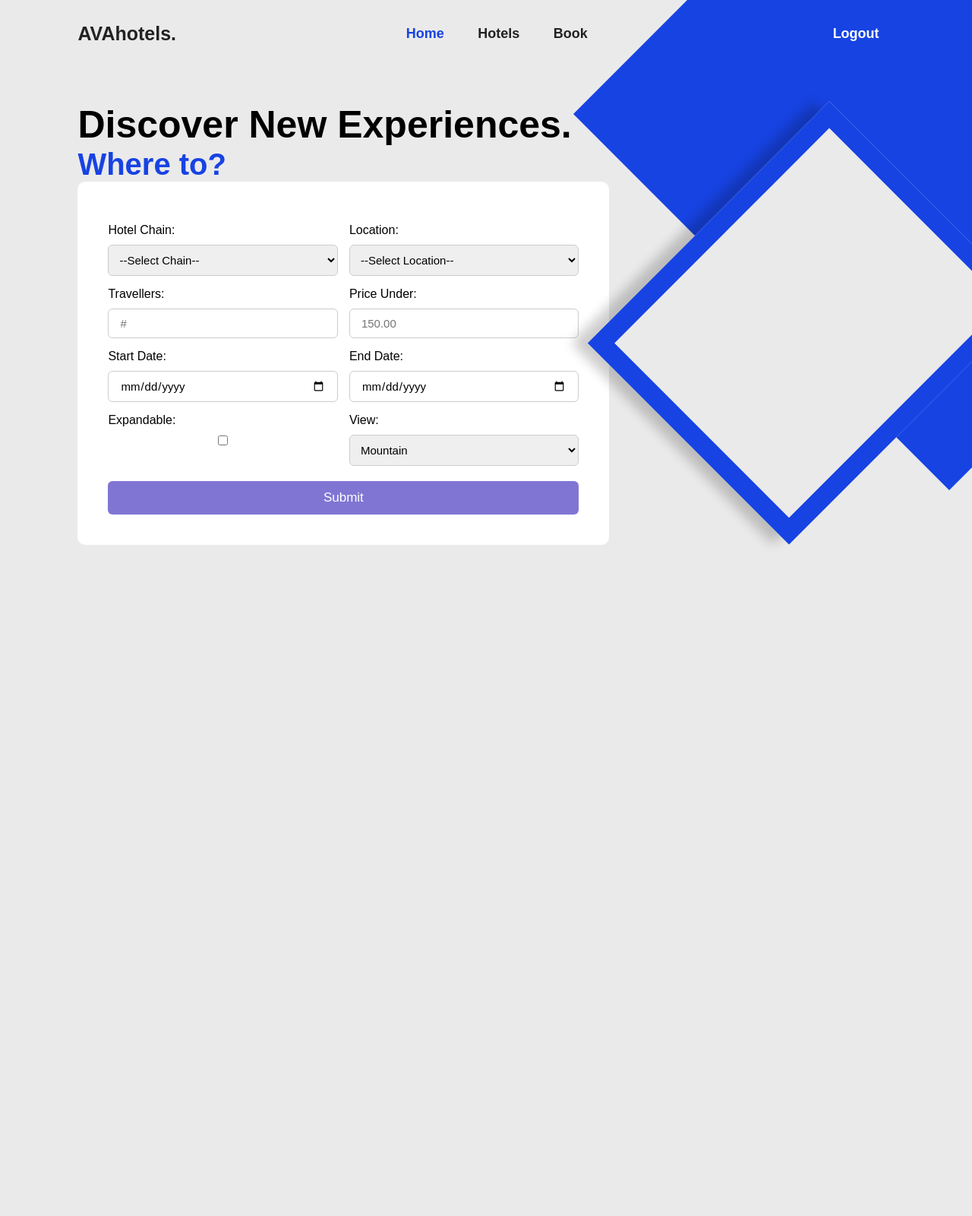
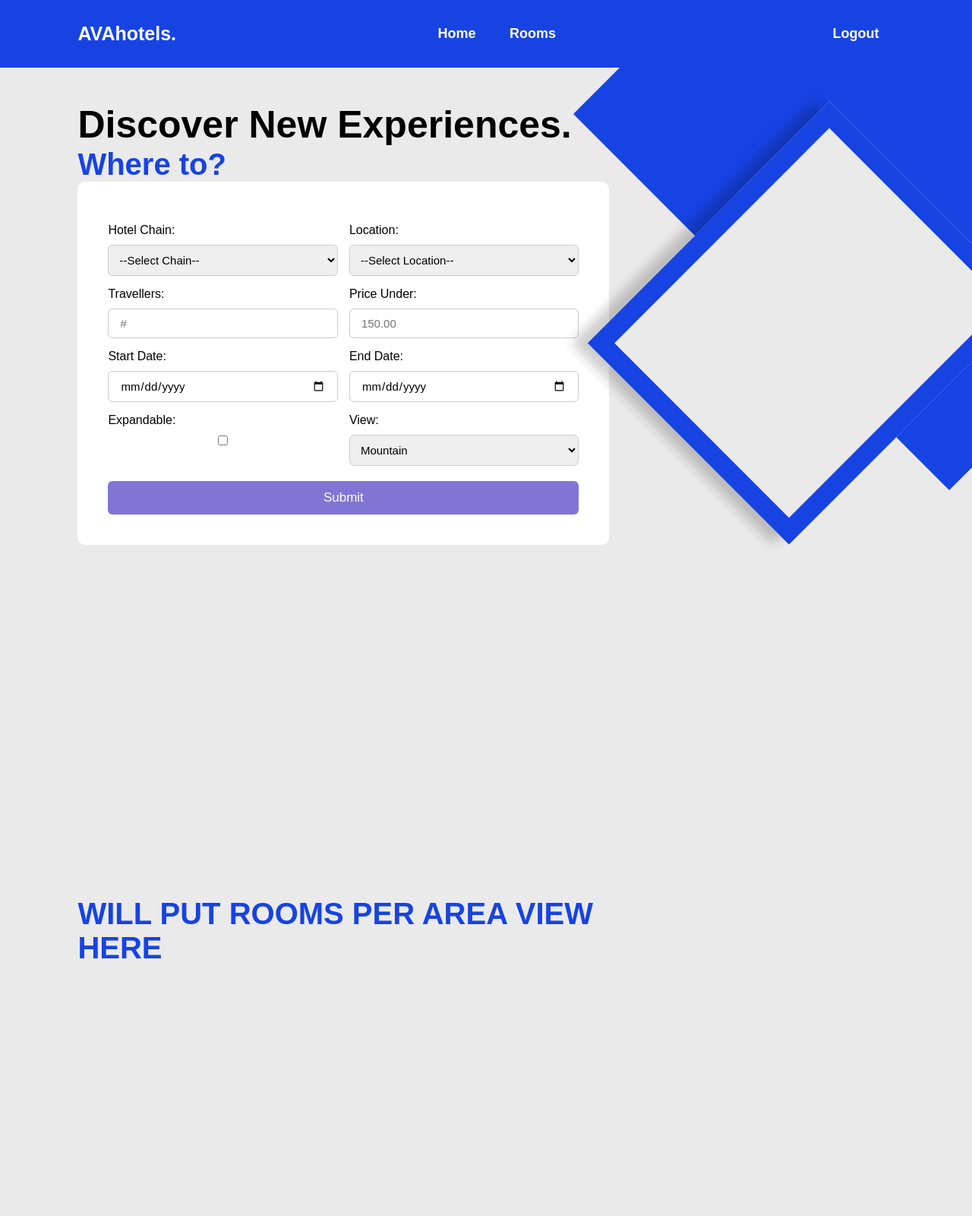
Before and after one commit to anrayliu/databases-project, a Flask app: page /home in a window 1280 px wide. Shown: the whole page at 76% size. Before the commit the page ends 717 px from the top, so only its background shows below. Run offline with Flask 3, Linux system fonts and the light colour scheme; data that the repository does not hold is empty; some libraries are stand-ins or nearby versions.

Commit message:
website further updated

```diff
--- a/static/main.css
+++ b/static/main.css
@@ -44,7 +44,7 @@ body {
 	left: 0;
 	width: 100%;
 	padding: 30px 8%;
-	background: transparent;
+	background: #1743e3;
 	display: flex;
 	justify-content: space-between;
 	align-items: center;
@@ -53,7 +53,7 @@ body {
 
 .logo {
 	font-size: 25px;
-	color:#222;
+	color: white;
 	text-decoration: none;
 	font-weight: 600;
 	opacity: 0;
@@ -62,7 +62,7 @@ body {
 
 .navbar a {
 	font-size: 18px;
-	color: #222;
+	color: white;
 	text-decoration: none;
 	font-weight: 600;
 	margin: 0 20px;
@@ -72,10 +72,8 @@ body {
 	animation-delay: calc(.2s * var(--i));
 }
 
-.navbar a:hover,
-.navbar a.active {
+.navbar a:hover {
 	color: #1743e3;
-
 }
 
 .link a {
--- a/templates/customer_view.html
+++ b/templates/customer_view.html
@@ -9,9 +9,8 @@
 		<a href="#" class="logo">AVAhotels.</a>
 
 		<nav class="navbar">
-			<a href="#" style="--i:1;" class="active">Home</a>
-			<a href="#" style="--i:2;">Hotels</a>
-			<a href="#" style="--i:3;">Book</a>
+			<a href="#home" style="--i:1;">Home</a>
+			<a href="#rooms" style="--i:2;">Rooms</a>
 		</nav>
 
 		<nav class="link">
@@ -19,7 +18,7 @@
 		</nav>
 	</header>
 
-	<section class="home">
+	<section class="home" id="home">
 		<div class="home-content">
 			<h1>Discover New Experiences.</h1>
 			<h3>Where to?</h3>
@@ -89,4 +88,9 @@
 
 		<div class="rhombus2"></div>
 	</section>
+	<section class="home" id="rooms">
+		<div class="home-content">
+			<h3>WILL PUT ROOMS PER AREA VIEW HERE</h3>
+		</div>
+	</section>
 {% endblock %}
```
Also changed, not shown: templates/employee_view.html (+8 -3 lines).
